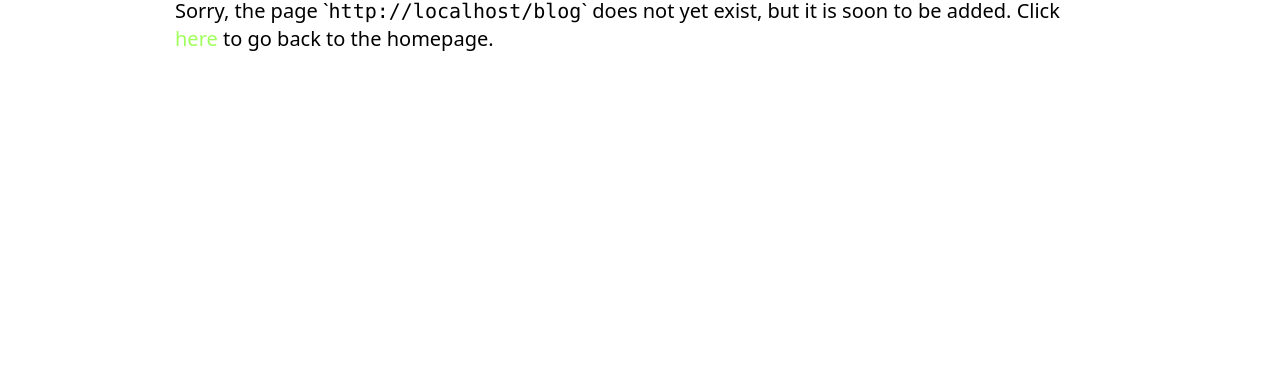
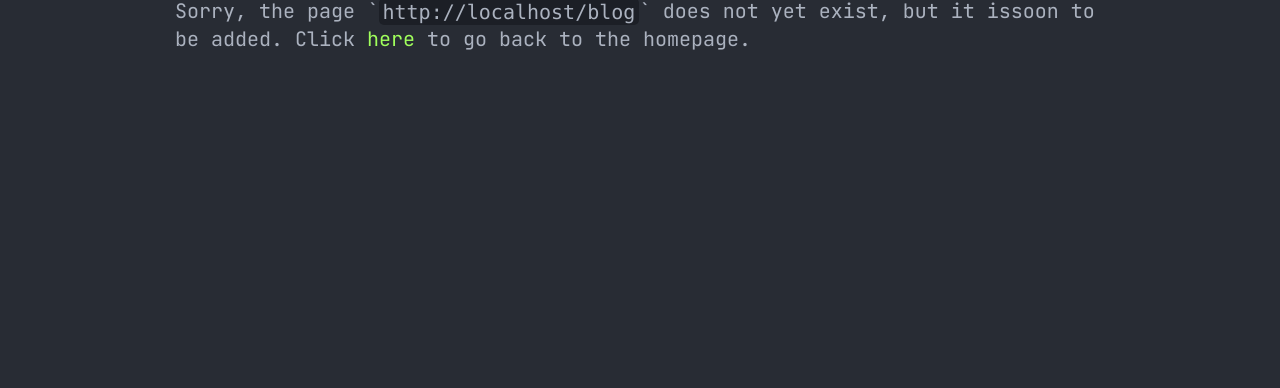
Before and after one commit to hullcss/hullcss-astro, an Astro site: page /blog in a window 1280 px wide. Shown: the part 673-1061 px from the top of the page. Built offline with nearby package versions, Linux system fonts and the light colour scheme; Astro itself is replaced by a stand-in of ours.

Commit message:
updated css
Signed-off-by: Ash Entwisle <ash.entwisle@protonmail.com>

```diff
--- a/src/layouts/Boilerplate.astro
+++ b/src/layouts/Boilerplate.astro
@@ -25,10 +25,12 @@ const keywordsString = keywords.join(' ');
         <meta name="theme-color" content="#282c34"/>
         <meta name="generator" content={Astro.generator} />
         <link rel="manifest" href="manifest.json">
-        <link rel="preload" href="/fonts/KumbhSans-Medium.ttf" as="font" type="font/truetype" crossorigin>
 		<link rel="icon" type="image/svg+xml" href="/favicon.svg" />
         <link rel="apple-touch-icon" href="/favicon.ico">
         <link rel="sitemap" href="/sitemap-index.xml">
+        <link rel="preconnect" href="https://fonts.googleapis.com">
+        <link rel="preconnect" href="https://fonts.gstatic.com" crossorigin>
+        <link href="https://fonts.googleapis.com/css2?family=JetBrains+Mono:ital,wght@0,100;0,200;0,300;0,400;0,500;0,600;0,700;0,800;1,100;1,200;1,300;1,400;1,500;1,600;1,700;1,800&display=swap" rel="stylesheet">
         <title>{title}</title>
         </head>
     <body>
--- a/src/layouts/Todo.astro
+++ b/src/layouts/Todo.astro
@@ -16,10 +16,8 @@ const keywords: string[] = [];
 >
   <Error code="502">
     <p class="text-xl p-250">
-      Sorry, the page `<code>{Astro.url}</code>` does not yet exist, but it is
-      soon to be added. Click <a href="/" class="text-hue_4a hover:text-hue_4b"
-        >here</a
-      > to go back to the homepage.
+      Sorry, the page `<code>{Astro.url}</code>` does not yet exist, but it issoon to be added.
+      Click <a href="/">here</a> to go back to the homepage.
     </p>
   </Error>
 </Boilerplate>
--- a/src/pages/[...any].astro
+++ b/src/pages/[...any].astro
@@ -14,7 +14,7 @@ const keywords: string[] = []
   <Error code="404">
     <p class="text-xl p-250">
       Sorry, the page `<code>{Astro.url}</code>` does not exist,
-      Click <a href="/" class="text-hue_4a hover:text-hue_4b">here</a> to go back to the homepage.
+      Click <a href="/">here</a> to go back to the homepage.
     </p>
   </Error>
 </Boilerplate>
--- a/src/styles.scss
+++ b/src/styles.scss
@@ -1,3 +1,13 @@
+@import "tailwindcss/base";
+@import "tailwindcss/components";
+@import "tailwindcss/utilities";
+
+:root {
+    @apply bg-mono_5;
+    @apply text-mono_1;
+
+    font-family: 'JetBrains Mono', monospace;
+}
 
 header {
 
@@ -7,8 +17,12 @@ main {
     a {
         text-decoration: none;
 
+        @apply text-hue_4a;
+
         &:hover {
             text-decoration: underline;
+
+            @apply text-hue_4b;
         }
     }
 
@@ -19,6 +33,18 @@ main {
     h1 {
         margin: 15px;
     }
+
+    code {
+        padding-top: 1.5px;
+        padding-bottom: 1.5px;
+        padding-left: 3.5px;
+        padding-right: 3.5px;
+
+        border-radius: 5px;
+
+        @apply bg-mono_6;
+
+    }
 }
 
 footer {
```
Also changed, not shown: src/pages/posts/template.astro (deleted), src/pages/posts/template.mdx (added).
